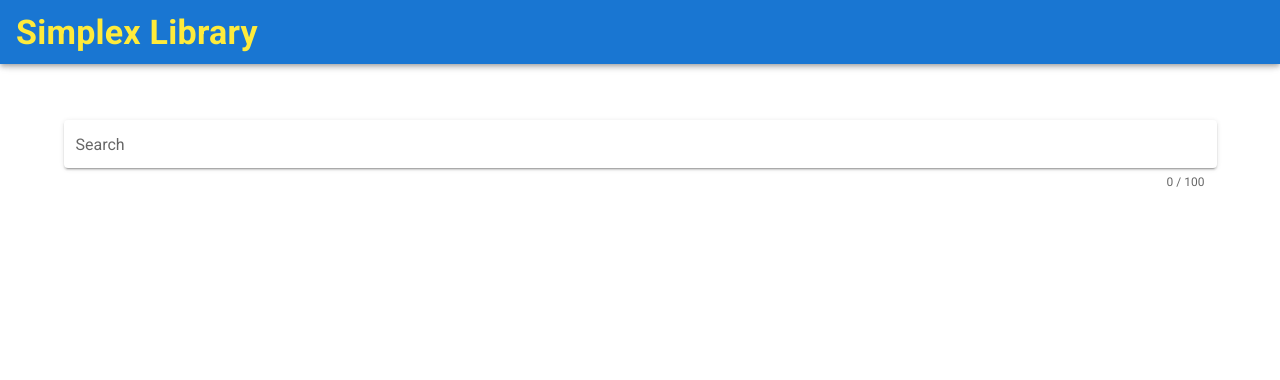
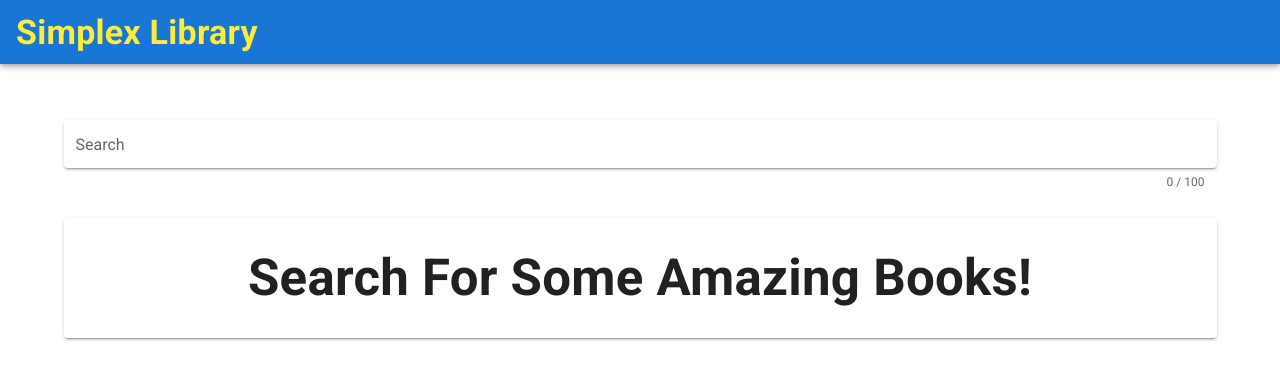
Before and after one commit to Tronquin/simplex-library-test, a Vue app: page /#/ in a window 1280 px wide. Shown: the top 380 px of the page. Built offline with nearby package versions, Linux system fonts and the light colour scheme; what vue-toasted would draw is missing.

Commit message:
welcome message

```diff
--- a/src/components/SearchResults.vue
+++ b/src/components/SearchResults.vue
@@ -1,5 +1,5 @@
 <template>
-  <div class="results">
+  <div class="results" v-if="books.length > 0">
     <div class="results--container">
       <div v-for="book in books" :key="book.id">
         <book-card :book="book" />
@@ -13,6 +13,11 @@
         @onPageChange="pageChange"
       />
     </div>
+  </div>
+  <div v-else>
+    <v-card width="100%" class="pa-10 text-center text-h4">
+      <h2>Search For Some Amazing Books!</h2>
+    </v-card>
   </div>
 </template>
 
```
